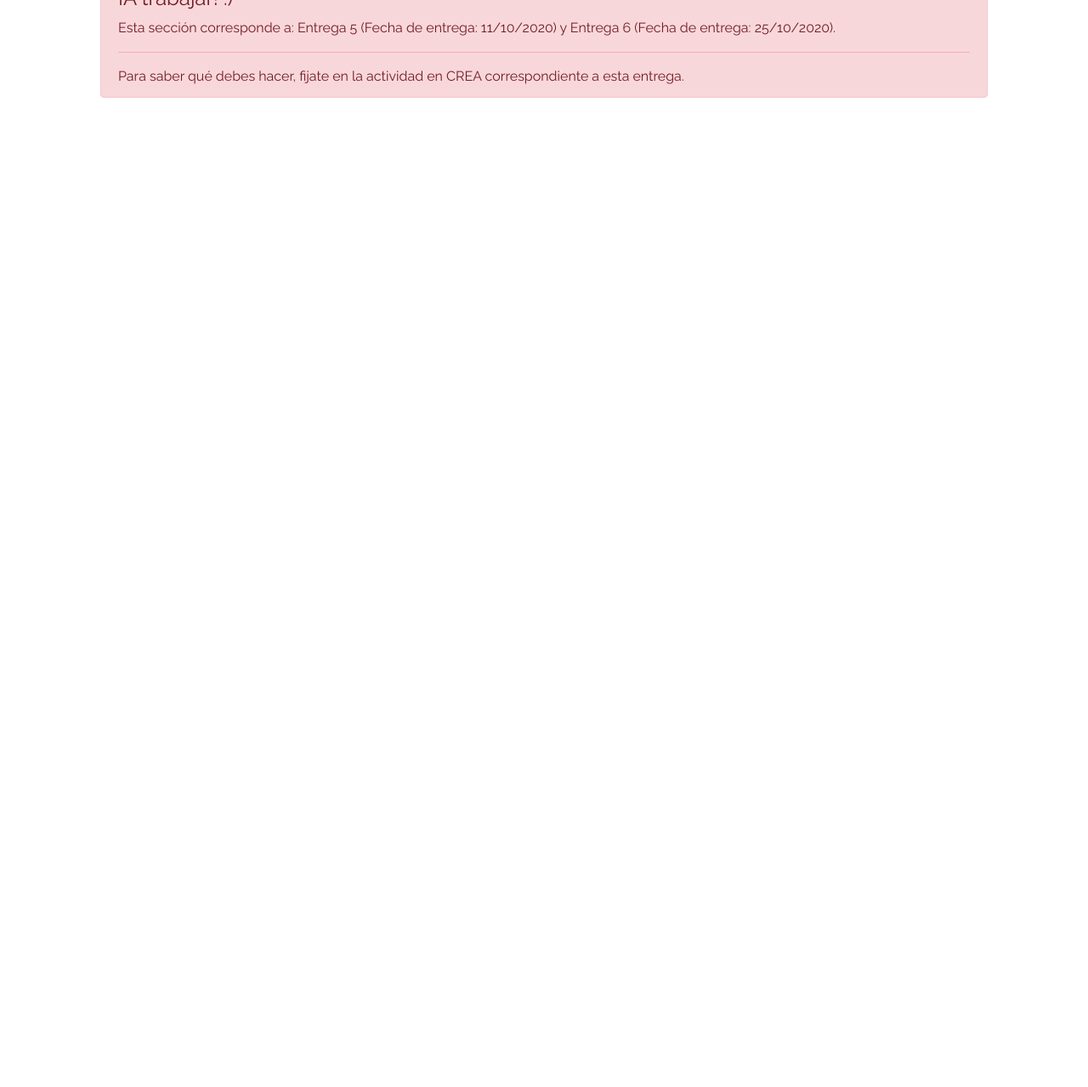
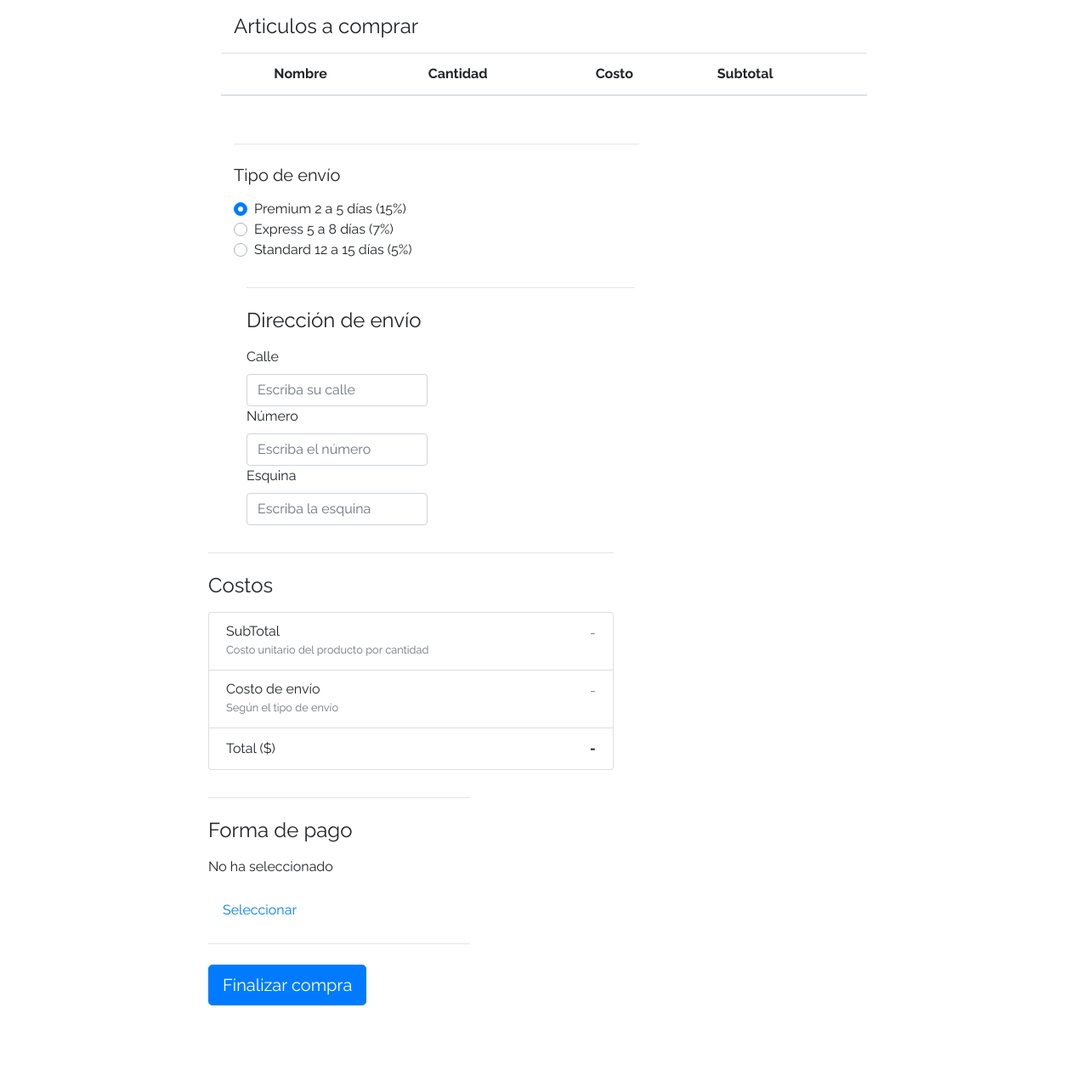
Before and after one commit to kate0706/KateRepository, a plain HTML site: page cart.html in a window 1280 px wide. Shown: the part 125-1404 px from the top of the page at 85% size. Before the commit the page ends 800 px from the top, so only its background shows below. Drawn offline with Linux system fonts and the light colour scheme; no server answers.

Commit message:
Entrega 5

```diff
--- a/cart.html
+++ b/cart.html
@@ -40,30 +40,135 @@
       <a class="py-2 d-none d-md-inline-block" href="categories.html">Categorías</a>
       <a class="py-2 d-none d-md-inline-block" href="products.html">Productos</a>
       <a class="py-2 d-none d-md-inline-block" href="sell.html">Vender</a>
-      <a class="py-2 d-none d-md-inline-block" href="cart.html">Mi carrito</a>
+      <li class="py-2 d-none d-md-inline-block" class="dropdown">
+        <a href="#" class="dropdown-toggle" data-toggle="dropdown" role="button" aria-haspopup="true" aria-expanded="true"> <span id="p1" class="nav-label">
+        <script>document.write(localStorage.getItem("email"))</script>
+        </span> <span class="caret"></span></a>
+        <ul class="dropdown-menu">
+          <li style="padding: 0px 20px 0px 30px"><a href="my-profile.html">Mi perfil</a></li>
+            <li style="padding: 0px 20px 0px 30px"><a href="cart.html">Mi carrito</a></li>
+            <li style="padding: 0px 20px 0px 30px" id="cerrarsesion" onclick="deleteItems()"><a href="#">Cerrar sesión</a></li>
+        </ul>
+      </li>
+
+      <script> document.getElementById("cerrarsesion").onclick = function() {
+        localStorage.setItem('contador', 0);
+        window.location.href="login.html";
+      }
+      </script>
     </div>
   </nav>
-  <div class="container p-5">
-    <div class="alert alert-danger" role="alert" style="position: relative; width:auto; top: 0;">
-      <h4 class="alert-heading">¡A trabajar! :)</h4>
-      <p>Esta sección corresponde a: Entrega 5 (Fecha de entrega: 11/10/2020) y Entrega 6 (Fecha de entrega: 25/10/2020).</p>
-      <hr>
-      <p class="mb-0">Para saber qué debes hacer, fijate en la actividad en CREA correspondiente a esta entrega.</p>
+  <div class="container">
+    <div class="text-center p-4">
+      <h2>Carrito de compras</h2>
+    </div>
+    <div class="row justify-content-md-center">
+
+      <div class="col-md-8 order-md-1">
+        <h4 class="mb-3">Articulos a comprar</h4>
+        <div class="row">
+            <table class="table">
+              <thead>
+              <tr>
+                <th></th>
+                <th>Nombre</th>
+                <th>Cantidad</th>
+                <th>Costo</th>
+                <th>Subtotal</th>
+              </tr>
+              </thead>
+              <tbody id="articlesWrapper">
+              </tbody>
+              </table>
+          </div>
+        <br>
+        <form>
+          <div class="row">
+            <div class="col-md-8 order-md-1">
+              <hr class="mb-4">
+        <h5 class="mb-3">Tipo de envío</h5>
+            <div class="d-block my-3">
+              <div class="custom-control custom-radio">
+                    <input id="premiumradio" name="publicationType" type="radio" class="custom-control-input" checked="" required="">
+                    <label class="custom-control-label" for="premiumradio">Premium 2 a 5 días (15%)</label>
+            </div>
+              <div class="custom-control custom-radio">
+                    <input id="expressradio" name="publicationType" type="radio" class="custom-control-input" required="">
+                    <label class="custom-control-label" for="expressradio">Express 5 a 8 días (7%)</label>
+            </div>
+              <div class="custom-control custom-radio">
+                    <input id="standardradio" name="publicationType" type="radio" class="custom-control-input" required="">
+                    <label class="custom-control-label" for="standardradio">Standard 12 a 15 días (5%)</label>
+            </div>
+          </div>
+        </div>
+      </div>
+      <div class="row"></div>
+            <div class="col-md-8 order-md-1">
+              <hr class="mb-4">
+              <h4 class="mb-3">Dirección de envío</h4>
+              <form class="needs-validation" id="sell-info">
+                <div class="row">
+                  <div class="col-md-6 mb-3">
+                    <label>Calle</label>
+                    <input type="text" id="inputCalle" class="form-control" placeholder="Escriba su calle" value="" >
+                    <label>Número</label>
+                    <input type="number" id="inputNumero" class="form-control" placeholder="Escriba el número" value="" >
+                    <label>Esquina</label>
+                    <input type="text" id="inputEsquina" class="form-control" placeholder="Escriba la esquina" value="" >
+                  </div>
+                </div>
+        </div>
+
+      <div class="row">
+        <div class="col-md-8 order-md-1">
+        <hr class="mb-4">
+          <h4 class="mb-3">Costos</h4>
+          <ul class="list-group mb-3">
+              <li class="list-group-item d-flex justify-content-between lh-condensed">
+        <div>
+        <h6 class="my-0">SubTotal</h6>
+            <small class="text-muted">Costo unitario del producto por cantidad</small>
+            </div>
+            <span class="text-muted" id="productCostText">-</span>
+            </li>
+            <li class="list-group-item d-flex justify-content-between lh-condensed">
+            <div>
+          <h6 class="my-0">Costo de envío</h6>
+            <small class="text-muted">Según el tipo de envío</small>
+            </div>
+          <span class="text-muted" id="comissionText">-</span>
+            </li>
+            <li class="list-group-item d-flex justify-content-between">
+            <span>Total ($)</span>
+            <strong id="totalCostText">-</strong>
+          </li>
+          </ul>
+          <div class="row">
+            <div class="col-md-8 order-md-1">
+            <hr class="mb-4">
+              <h4 class="mb-3">Forma de pago</h4>
+              <p>No ha seleccionado</p>
+              <button type="button" class="m-1 btn btn-link">Seleccionar</button>
+          <hr class="mb-4">
+            <button class="btn btn-primary btn-lg" type="submit">Finalizar compra</button>
+      </div>
+   </div>
+  </div>
+        </form>
+    <div class="row">
+      <div class="list-group" id="cat-list-container">
+       </div>
     </div>
   </div>
-  <div id="spinner-wrapper">
-    <div class="lds-ring">
-      <div></div>
-      <div></div>
-      <div></div>
-      <div></div>
-    </div>
-  </div>
+  <div id="spinner-wrapper"><div class="lds-ring"><div></div><div></div><div></div><div></div></div></div>
+<footer class="text-muted">
+</footer>
+
   <script src="js/jquery-3.4.1.min.js"></script>
   <script src="js/bootstrap.bundle.min.js"></script>
   <script src="js/dropzone.js"></script>
   <script src="js/init.js"></script>
   <script src="js/cart.js"></script>
 </body>
-
 </html>
```
